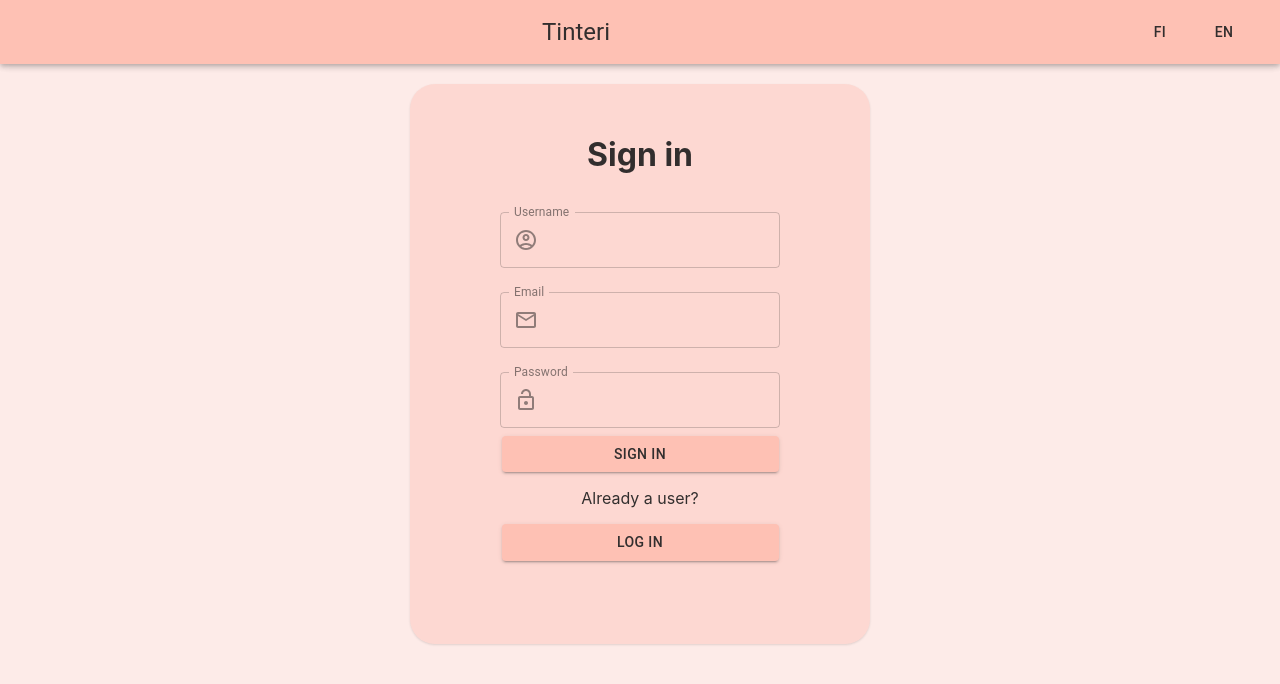
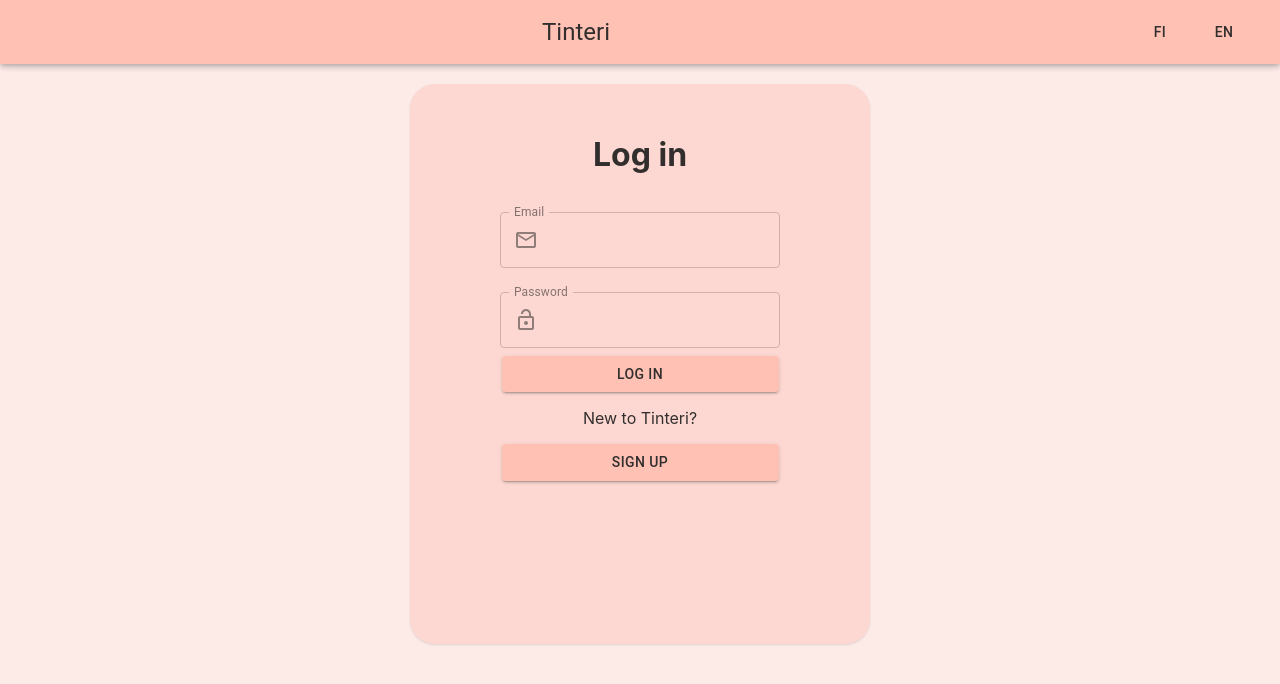
Before and after one commit to siiriLep/AWA-Project, a React (Create React App) app in the folder client/: page / in a window 1280 px wide. Shown: the top 684 px of the page. Built offline with nearby package versions, Linux system fonts and the light colour scheme.

Commit message:
register in progress:)

```diff
--- a/client/package.json
+++ b/client/package.json
@@ -12,6 +12,7 @@
     "@testing-library/user-event": "^13.5.0",
     "react": "^18.2.0",
     "react-dom": "^18.2.0",
+    "react-router-dom": "^6.22.0",
     "react-scripts": "5.0.1",
     "web-vitals": "^2.1.4"
   },
--- a/client/src/App.js
+++ b/client/src/App.js
@@ -2,13 +2,18 @@
 import Header from './components/Header';
 import Login from './components/Login';
 import Register from './components/Register';
+import {BrowserRouter as Router, Routes, Route} from 'react-router-dom'
+
 
 function App() {
   return (
     <div className="App">
-      <Header />
-      <Register />
-
+      <Router>
+        <Routes>
+          <Route path="/" element={<div> <Header /> <Login /></div>}> </Route>
+          <Route path="/register" element={<div> <Header /> <Register /></div>}> </Route>
+        </Routes>
+      </Router>
     </div>
   );
 }
--- a/client/src/components/Login.js
+++ b/client/src/components/Login.js
@@ -30,7 +30,9 @@
             <br></br>
             <Button variant="contained" type="submit" id="login" style={{background: '#ffb7a8', minWidth: '277px', color:"black"}} >Log in</Button>
             <p>New to Tinteri?</p>
+            <a href="/register">
             <Button variant="contained" type="button" id="signup" style={{background: '#ffb7a8', minWidth: '277px', color:"black"}} >Sign up</Button>
+            </a>
         </form>
     </div>
 
--- a/client/src/components/Register.js
+++ b/client/src/components/Register.js
@@ -5,30 +5,57 @@
 import LockOpenOutlinedIcon from '@mui/icons-material/LockOpenOutlined';
 import InputAdornment from '@mui/material/InputAdornment';
 import AccountCircleOutlinedIcon from '@mui/icons-material/AccountCircleOutlined';
+import {useState} from 'react'
+
+function Register() {
+
+  const [userData, setUserData] = useState({})
+
+  const submit = (e) => {
+    e.preventDefault()
+
+    fetch("api/user/register", {
+      method: "POST",
+      headers: {
+        "Content-type": "application/json"
+      },
+      body: JSON.stringify(userData),
+      mode: "cors"
+    })
+    .then(response => {
+      console.log(response)
+    })
+
+  }
 
 
-function Register() {
+  const handleChange = (e) => {
+    setUserData({...userData, [e.target.name]: e.target.value})
+}
+
+
+  // returns the register form
   return (
 
     <div>
         <br></br>
-        <form id="register">
+        <form id="register" onSubmit={submit} onChange={handleChange}>
             <h1>Sign in</h1>
-            <TextField id="user" label="Username" variant="outlined" margin="normal" InputProps={{
+            <TextField id="user" label="Username" name="username" variant="outlined" margin="normal" InputProps={{
                         startAdornment: (
                           <InputAdornment position="start">
                             <AccountCircleOutlinedIcon />
                           </InputAdornment>
                         ),
                       }} />
-            <TextField id="email" label="Email" variant="outlined" margin="normal" InputProps={{
+            <TextField id="email" label="Email" name="email" variant="outlined" margin="normal" InputProps={{
                         startAdornment: (
                           <InputAdornment position="start">
                             <EmailOutlinedIcon />
                           </InputAdornment>
                         ),
                       }} />
-            <TextField id="outlined-password-input" type='password' label="Password" variant="outlined" margin="normal"InputProps={{
+            <TextField id="outlined-password-input" type='password' name="password" label="Password" variant="outlined" margin="normal"InputProps={{
                         startAdornment: (
                           <InputAdornment position="start">
                             <LockOpenOutlinedIcon />
@@ -38,7 +65,9 @@
             <br></br>
             <Button variant="contained" type="submit" id="register" style={{background: '#ffb7a8', minWidth: '277px', color:"black"}} >Sign in</Button>
             <p>Already a user?</p>
+            <a href="/">
             <Button variant="contained" type="button" id="login-redirect" style={{background: '#ffb7a8', minWidth: '277px', color:"black"}} >Log in</Button>
+            </a>
         </form>
     </div>
 
```
Also changed, not shown: 2 other files (tests, documents, lock files or other folders).
